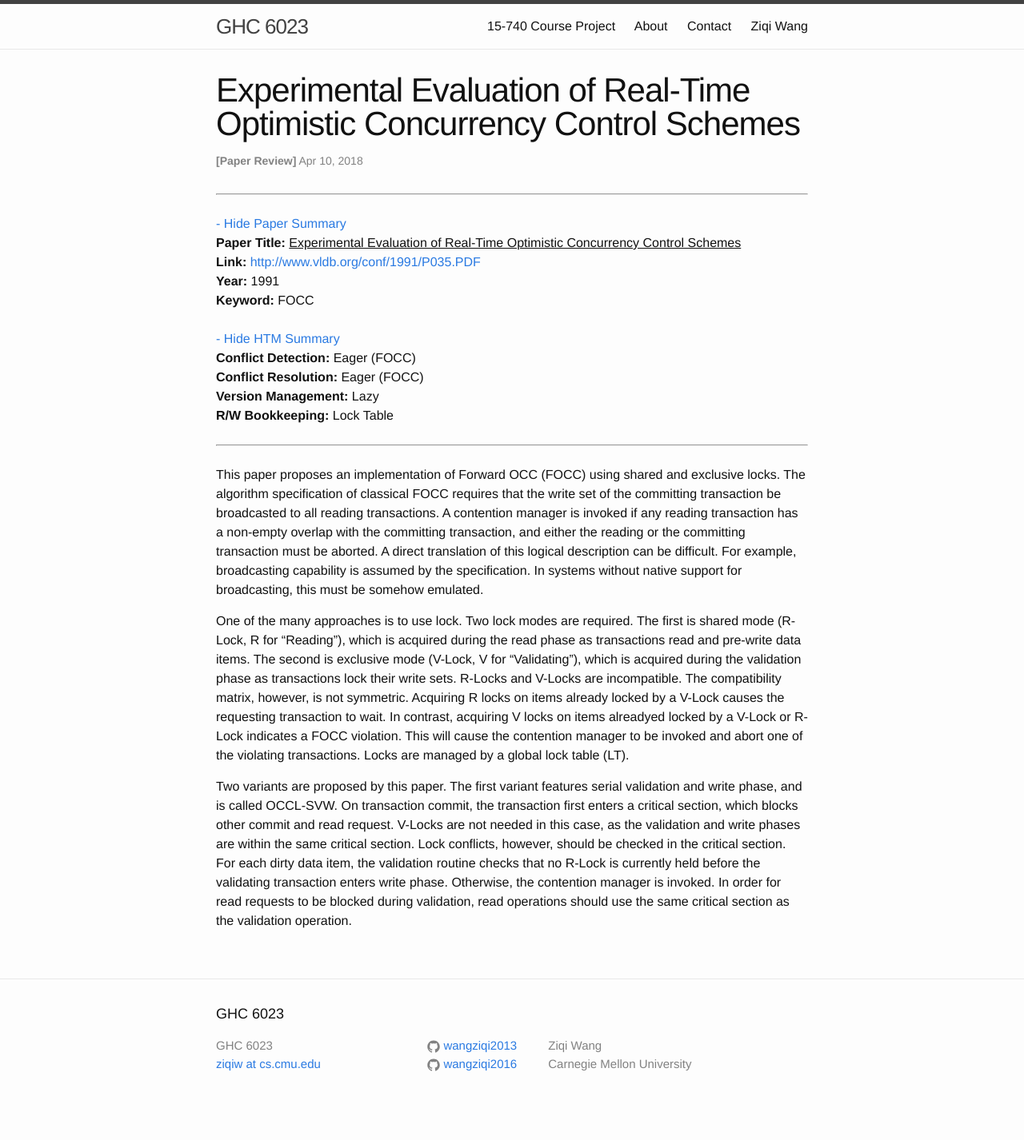
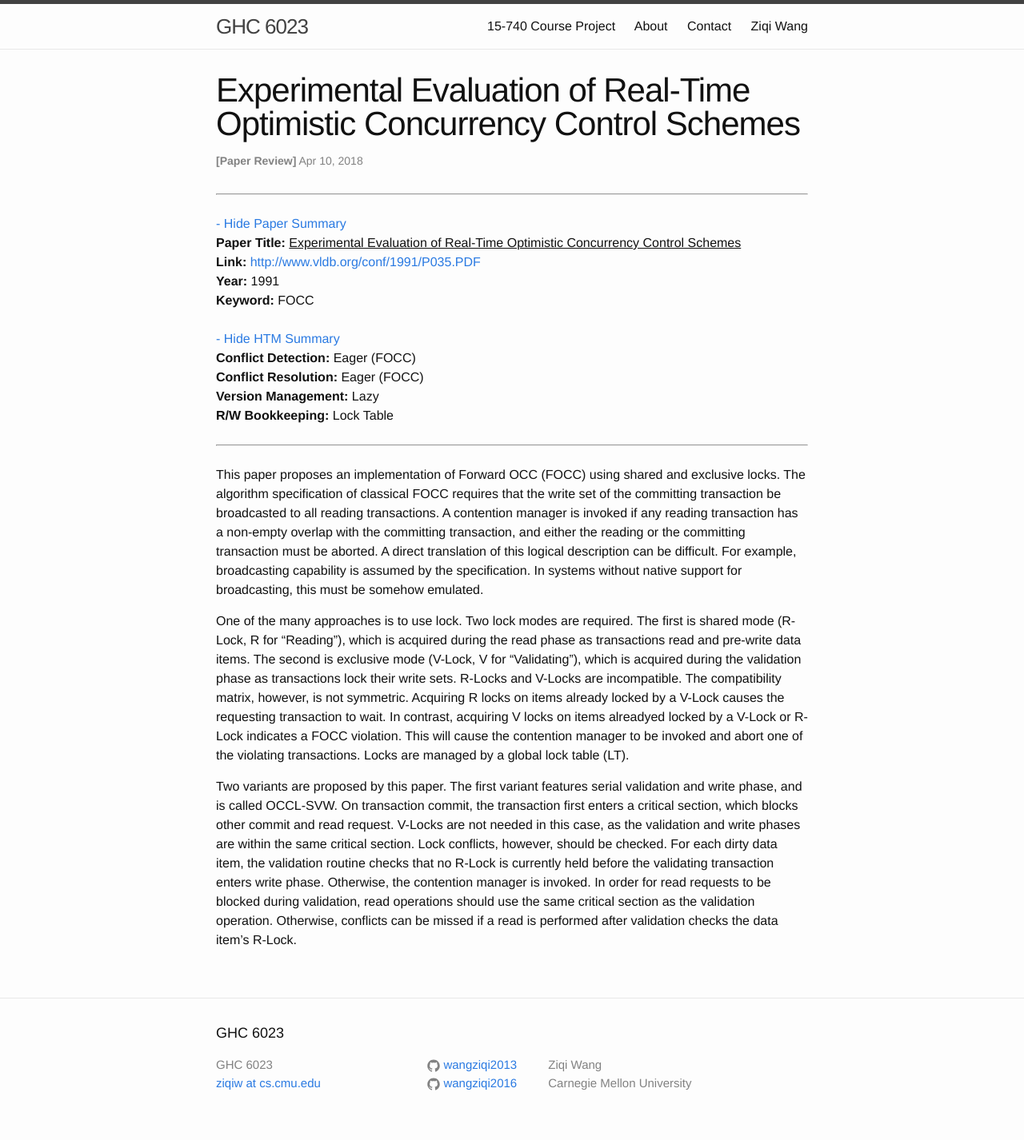
Before and after one commit to wangziqi2013/wangziqi2013.github.io, a Jekyll site: the page built from _posts/2018-04-09-Exp-Eval-of-Real-Time-OCC-Scheme.markdown, in a window 1280 px wide. Shown: the whole page at 80% size. Built offline with Jekyll 4.4.1, drawn with Linux system fonts in a browser that asks for light colours; before the commit the page ends 1402 px from its top, so only the background shows below that.

Commit message:
Small change

```diff
--- a/_posts/2018-04-09-Exp-Eval-of-Real-Time-OCC-Scheme.markdown
+++ b/_posts/2018-04-09-Exp-Eval-of-Real-Time-OCC-Scheme.markdown
@@ -34,7 +34,8 @@ Locks are managed by a global lock table (LT).
 Two variants are proposed by this paper. The first variant features serial validation and write phase, and is called
 OCCL-SVW. On transaction commit, the transaction first enters a critical section, which blocks other commit
 and read request. V-Locks are not needed in this case, as the validation and write phases are within the same
-critical section. Lock conflicts, however, should be checked in the critical section. For each dirty data item,
+critical section. Lock conflicts, however, should be checked. For each dirty data item,
 the validation routine checks that no R-Lock is currently held before the validating transaction enters write phase.
 Otherwise, the contention manager is invoked. In order for read requests to be blocked during validation, read
-operations should use the same critical section as the validation operation.
+operations should use the same critical section as the validation operation. Otherwise, conflicts can be missed if
+a read is performed after validation checks the data item's R-Lock.
```
Also changed, not shown: _posts/2018-03-21-ringstm.markdown (line endings or trailing spaces).
